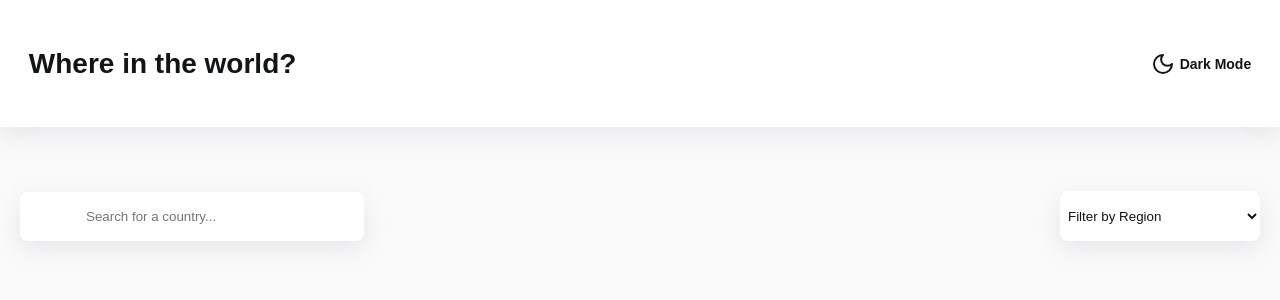
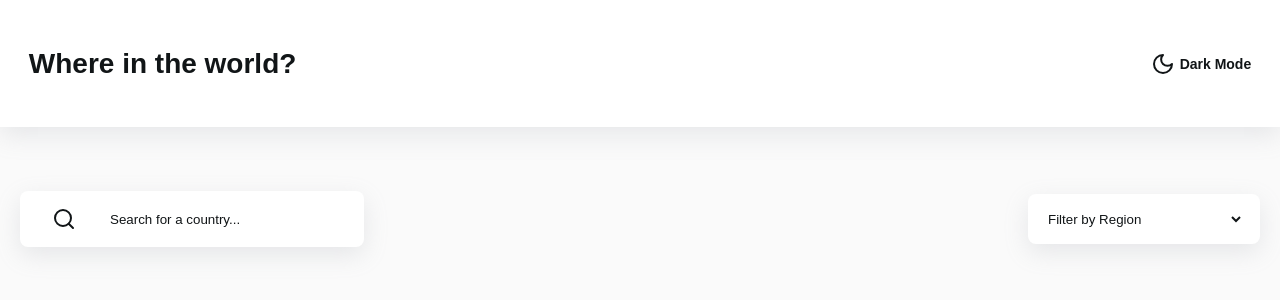
Before and after one commit to ArtemMazin/countries, a React (Create React App) app: page / in a window 1280 px wide. Shown: the top 300 px of the page. Built offline with nearby package versions, Linux system fonts and the light colour scheme; no server answers.

Commit message:
feat: сделать фильтрацию и поиск

```diff
--- a/src/components/controls/controls.tsx
+++ b/src/components/controls/controls.tsx
@@ -3,11 +3,17 @@ import { Search } from '../search/search';
 import { Select } from '../select/select';
 import styles from './controls.module.css';
 
-export function Controls() {
+export function Controls({
+  setSearchQuery,
+  setRegion,
+}: {
+  setSearchQuery: (value: string) => void;
+  setRegion: (value: string) => void;
+}) {
   return (
     <div className={styles.controls}>
-      <Search />
-      <Select />
+      <Search setSearchQuery={setSearchQuery} />
+      <Select setRegion={setRegion} />
     </div>
   );
 }
--- a/src/components/search/search.module.css
+++ b/src/components/search/search.module.css
@@ -18,6 +18,10 @@
   background-color: var(--colors-ui-base);
 }
 
+.search_input::placeholder {
+  color: var(--color-text);
+}
+
 @media (max-width: 767px) {
   .search_container {
     width: 100%;
--- a/src/components/search/search.tsx
+++ b/src/components/search/search.tsx
@@ -1,10 +1,17 @@
 import * as React from 'react';
 import styles from './search.module.css';
+import { SearchIcon } from 'lucide-react';
 
-export function Search() {
+export function Search({ setSearchQuery }: { setSearchQuery: (value: string) => void }) {
   return (
     <label className={styles.search_container}>
-      <input type="search" placeholder="Search for a country..." className={styles.search_input} />
+      <SearchIcon className={styles.search_icon} />
+      <input
+        type="search"
+        placeholder="Search for a country..."
+        className={styles.search_input}
+        onChange={(e) => setSearchQuery(e.target.value)}
+      />
     </label>
   );
 }
--- a/src/components/select/select.module.css
+++ b/src/components/select/select.module.css
@@ -1,13 +1,17 @@
+.select_wrapper {
+  padding: 1rem;
+  font-family: var(--family);
+  background-color: var(--colors-ui-base);
+  border-radius: var(--radii);
+  box-shadow: var(--shadow);
+}
+
 .select {
   width: 200px;
-  font-family: var(--family);
+  border: none;
+  color: var(--color-text);
   background-color: var(--colors-ui-base);
-  color: var(--colors-text);
-  border-radius: var(--radii);
-  padding: 0.25rem;
-  border: none;
-  box-shadow: var(--shadow);
-  height: 50px;
+  outline: none;
 }
 
 .select > * {
--- a/src/components/select/select.tsx
+++ b/src/components/select/select.tsx
@@ -1,15 +1,17 @@
 import * as React from 'react';
 import styles from './select.module.css';
 
-export function Select() {
+export function Select({ setRegion }: { setRegion: (value: string) => void }) {
   return (
-    <select className={styles.select}>
+    <div className={styles.select_wrapper}>
+      <select className={styles.select} onChange={(e) => setRegion(e.target.value)}>
         <option value="">Filter by Region</option>
         <option value="Africa">Africa</option>
-      <option value="America">America</option>
+        <option value="Americas">Americas</option>
         <option value="Asia">Asia</option>
         <option value="Europe">Europe</option>
         <option value="Oceania">Oceania</option>
       </select>
+    </div>
   );
 }
--- a/src/pages/home-page/home.tsx
+++ b/src/pages/home-page/home.tsx
@@ -5,11 +5,26 @@ import { setCountries } from '../../services/countries/countries-selectors';
 import { getCountries } from '../../services/countries/countries-slice';
 import { Country } from '../../components/country/country';
 import { Controls } from '../../components/controls/controls';
+import { ICountry } from '../../utils/interfaces';
 
 export function HomePage() {
   const dispatch = useAppDispatch();
 
   const countries = useAppSelector(setCountries);
+
+  const [filteredCountries, setFilteredCountries] = React.useState<ICountry[]>(countries);
+  const [searchQuery, setSearchQuery] = React.useState('');
+  const [region, setRegion] = React.useState('');
+
+  React.useEffect(() => {
+    setFilteredCountries(
+      countries.filter(
+        (country) =>
+          (country.region === region || region === '') &&
+          country.name.common.toLowerCase().includes(searchQuery.toLowerCase()),
+      ),
+    );
+  }, [searchQuery, region, countries]);
 
   React.useEffect(() => {
     dispatch(getCountries());
@@ -17,12 +32,12 @@ export function HomePage() {
 
   return (
     <>
-      <Controls />
+      <Controls setSearchQuery={setSearchQuery} setRegion={setRegion} />
 
       <ul className={styles.list}>
         {countries &&
           countries.length > 0 &&
-          countries.map((item) => {
+          filteredCountries.map((item) => {
             return (
               item &&
               item.capital &&
```
Lines whose indentation alone changed are shown as unchanged.
